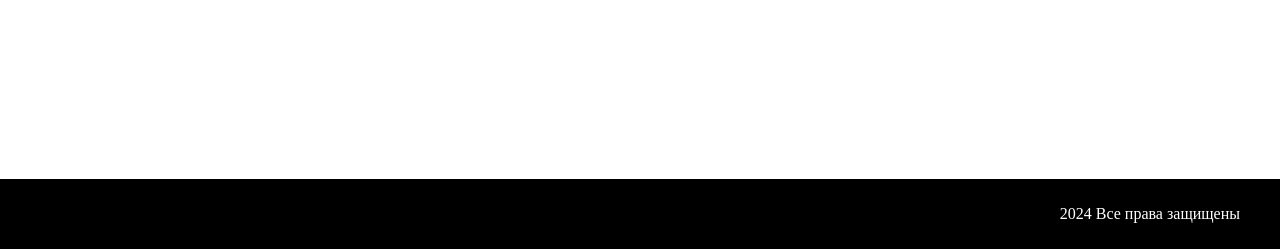
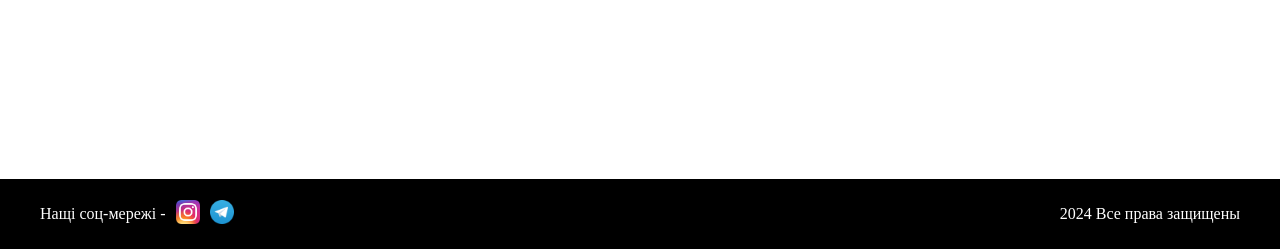
Before and after one commit to daniojey/Coffee-times, a Django app: page / in a window 1280 px wide. Shown: the part 551-800 px from the top of the page. Run offline with Django 5.2, Linux system fonts and the light colour scheme.

Commit message:
add social networks icons in footer

```diff
--- a/coffeehouses/static/css/base.css
+++ b/coffeehouses/static/css/base.css
@@ -86,8 +86,15 @@ footer {
     margin: 0 auto; /* Центрирование footer */
   }
 
+  .footer-image-container {
+    display: flex;
+    gap: 10px;
+    align-items: center;
+    justify-content: center;
+  }
+
   .footer-image-container img {
-    max-height: 30px; /* Ограничение высоты изображения */
+    max-height: 24px; /* Ограничение высоты изображения */
   }
 
   .footer-content-container {
--- a/templates/base.html
+++ b/templates/base.html
@@ -35,7 +35,11 @@
 
         <footer>
             <div class='footer-container'>
-                <div class='footer-image-container'></div>
+                <div class='footer-image-container'>
+                    <label>Нащі соц-мережі - </label>
+                    <a href="https://www.instagram.com/saymios/"><img src="{% static "icons/instagram.webp" %}"></a>
+                    <a href="https://t.me/Saymios"><img src="{% static "icons/telegram.webp" %}"></a>
+                </div>
                 <div class='footer-content-container'>
                     <p>2024 Все права защищены</p>
                 </div>
```
